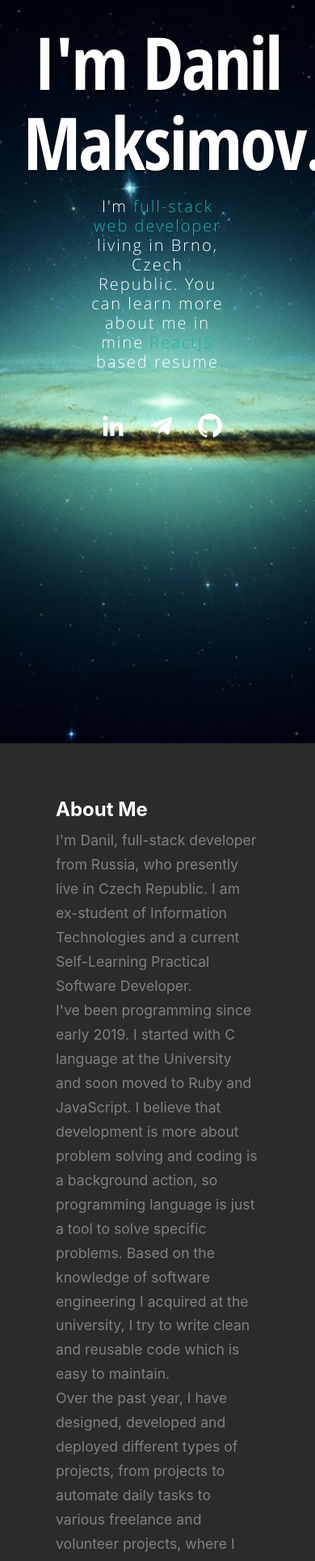
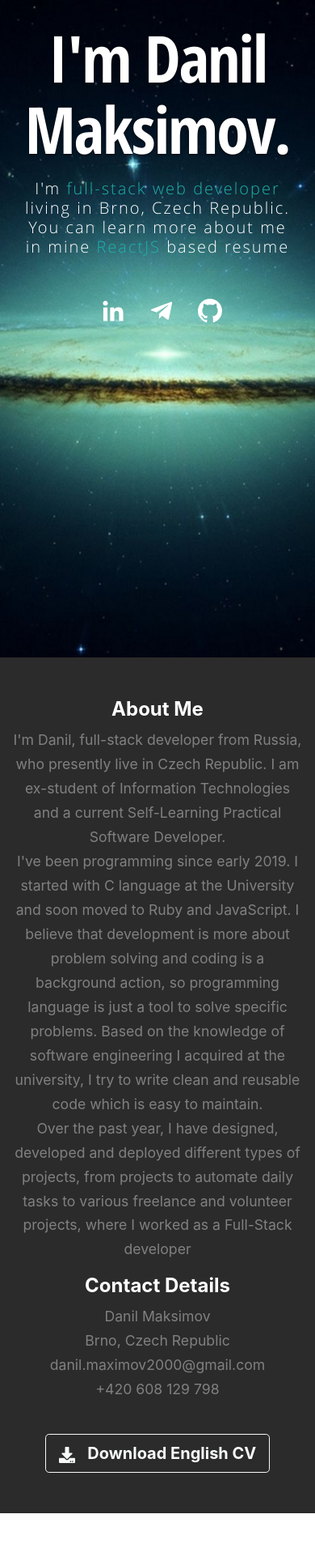
Before and after one commit to DanilMaximov/DanilMaximov.github.io, a React (Create React App) app: page / in a window 390 px wide. Shown: the part 32-1960 px from the top of the page at 81% size. Built offline with nearby package versions, Linux system fonts and the light colour scheme.

Commit message:
mobile responsible

```diff
--- a/package.json
+++ b/package.json
@@ -18,6 +18,7 @@
     "react-dom": "^16.13.1",
     "react-i18next": "^11.7.3",
     "react-icons": "^3.11.0",
+    "react-resize-detector": "^5.2.0",
     "react-scripts": "3.4.3"
   },
   "scripts": {
--- a/public/index.html
+++ b/public/index.html
@@ -24,7 +24,9 @@
       work correctly both with client-side routing and a non-root public URL.
       Learn how to configure a non-root public URL by running `npm run build`.
     -->
-    <title>React App</title>
+
+    <title>Danil Maksimov | Resume</title>
+
   </head>
   <body>
     <noscript>You need to enable JavaScript to run this app.</noscript>
--- a/src/App.scss
+++ b/src/App.scss
@@ -50,7 +50,7 @@ section{
 
 header{
   position: relative;
-  height: 950px;
+  height: 100vh;
   min-height: 500px;
   width: 100%;
   background: #161415 url(./assets/images/supernova.jpg) no-repeat top center;
@@ -116,7 +116,7 @@ header{
 }
 #about{
   .about-text{
-    padding-top: 5%;
+    padding-top: 0;
     margin: auto;
     color: white;
     font: 'Open Sans', sans-serif;
@@ -344,5 +344,77 @@ footer{
 
 
 @media only screen and (max-width: 480px){
+  #home{
+    h1{
+      font-size: 5rem;
+    }
+    .banner{
+      p{
+        width: 100%;
+      }
+    }
+  }
+  #about{
+    text-align: center;
+    margin: 0;
+    .about-text{
 
+      width: 100%;
+    }
+    a{
+      margin-top: 2em;
+    }
+  }
+
+  #resume{
+    .container{
+      width: 100% !important;
+    .row{
+
+      display: inline-block;
+
+      .col-8{
+        margin: 2em auto;
+        padding: 0;
+        .element{
+          width: 100%;
+          span{
+            display: block;
+          }
+          ul{
+            padding: 0;
+            display: inline;
+            li{
+              display: inline-block;
+            }
+          }
+          .languages{
+            ul{
+              li{
+
+              }
+            }
+          }
+        }
+      }
+      .col-4{
+        margin: 0 1em;
+        padding: 0;
+        font-size: 1.5em;
+      }
+
+    }
+
+  }
 }
+
+#works{
+  .row{
+    display: block;
+    margin: auto;
+    .col{
+      margin-top: 2em;
+    }
+  }
+}
+}
--- a/src/components/Home.js
+++ b/src/components/Home.js
@@ -11,11 +11,11 @@ export default function Home(){
     const changeLanguage = (lng) => {
         i18n.changeLanguage(lng);
       }
+
     return(
         <header id="home">
             <div className="react-nav center">
                 <Navbar dark expand="lg" fixed="top">
-
                     <Navbar.Toggle aria-controls="basic-navbar-nav center" />
                     <Navbar.Collapse id="light-navbar-nav center">
                         <Nav className="mx-auto">
--- a/src/components/Works.js
+++ b/src/components/Works.js
@@ -71,7 +71,7 @@ export default function Works() {
                     <Col>
                         <div className="project-logo">
 
-                            <img src={miniProjects} className="miniProjects"  />
+                            <img src={miniProjects} className="miniProjects" />
 
                             <div className="about-project" id="miniProjects" onClick={handleShow}>
                                 <h3>{t('works.miniProjects.title')}</h3>
```
Also changed, not shown: 1 other file (tests, documents, lock files or other folders).
